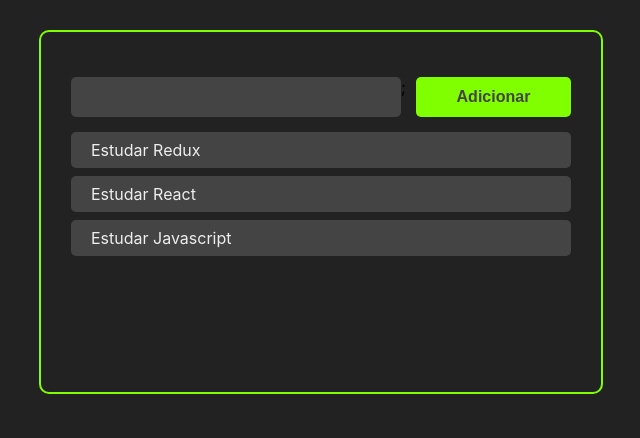
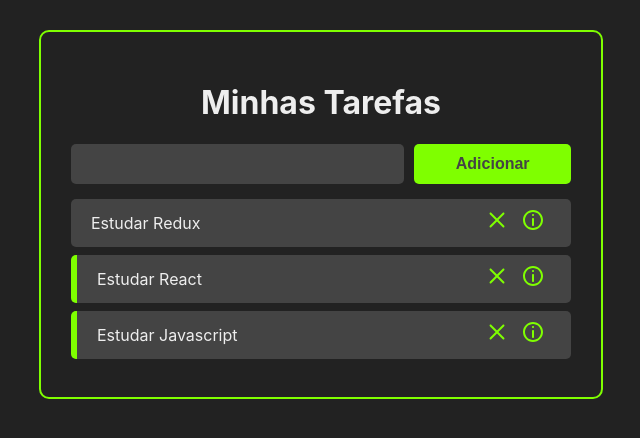
Before and after one commit to Stanley-Felix-Bergamo/Minhas_Tarefas, a React (Create React App) app: page / in a window 1280 px wide. Shown: the top 438 px of the page, without its empty margins (319-959 px from the left). Built offline with nearby package versions, Linux system fonts and the light colour scheme.

Commit message:
add Router

```diff
--- a/package.json
+++ b/package.json
@@ -8,7 +8,10 @@
     "@testing-library/user-event": "^13.5.0",
     "react": "^18.2.0",
     "react-dom": "^18.2.0",
+    "react-icons": "^4.8.0",
+    "react-router-dom": "^6.11.1",
     "react-scripts": "5.0.1",
+    "uuid": "^9.0.0",
     "web-vitals": "^2.1.4"
   },
   "scripts": {
--- a/src/App.jsx
+++ b/src/App.jsx
@@ -1,7 +1,13 @@
 import React, { useState } from "react";
-import "./App.css";
+import { v4 as uuidv4 } from "uuid";
+import { BrowserRouter, Routes, Route, Router, Switch } from "react-router-dom";
+
 import Tasks from "./components/Task/Tasks";
 import AddTask from "./components/Task/addTask";
+import Header from "./components/Header/Header";
+import TaskDetails from "./components/Task/TaskDetails";
+
+import "./App.css";
 
 const App = () => {
   const [tasks, setTesks] = useState([
@@ -23,13 +29,55 @@
     },
   ]);
 
+  const handleTaskClick = (taskId) => {
+    const newTasks = tasks.map((task) => {
+      if (task.id === taskId) return { ...task, completed: !task.completed }
+      return task
+    });
+    setTesks(newTasks);
+  }
+
+  const handleTaskDeletion = (taskId) => {
+    const newTasks = tasks.filter((task) => task.id !== taskId);
+    setTesks(newTasks);
+  }
+
+
+  const handleTaskAddition = (taskTitle) => {
+    const newTasks = [
+      ...tasks,
+      {
+        id: uuidv4(),
+        title: taskTitle,
+        completed: false,
+      },
+    ];
+    setTesks(newTasks);
+  };
+
   return (
-    <>
+    <BrowserRouter>
       <div className="container">
-        <AddTask />
-        <Tasks tasks={tasks} />
+        <Header />
+
+        <Routes>
+          <Route exact path="/"
+            element={<AddTask handleTaskAddition={handleTaskAddition} />} />
+        </Routes>
+
+        <Routes>
+          <Route exact path="/"
+            element={<Tasks
+              tasks={tasks}
+              handleTaskClick={handleTaskClick}
+              handleTaskDeletion={handleTaskDeletion} />} />
+        </Routes>
+
+
+
+
       </div>
-    </>
+    </BrowserRouter >
   );
 };
 
--- /dev/null
+++ b/src/components/Header/Header.css
@@ -0,0 +1,4 @@
+.texto {
+    color:#eee;
+    text-align: center;
+}
--- /dev/null
+++ b/src/components/Header/Header.jsx
@@ -0,0 +1,6 @@
+import React from "react";
+import './Header.css'
+
+const Header = () => (<h1 className="texto">Minhas Tarefas</h1>)
+
+export default Header;
--- a/src/components/Task/AddTask.css
+++ b/src/components/Task/AddTask.css
@@ -14,3 +14,8 @@
     color:#eee;
     font-size: 16px;
 }
+
+.add-task-button-container{
+    margin-left: 10px;
+    flex: 1;
+}
--- a/src/components/Task/Task.css
+++ b/src/components/Task/Task.css
@@ -1,16 +1,21 @@
-.task-container{
+.task-container {
   background-color: #444;
   margin: 8px 0;
   padding: 8px 20px;
   display: flex;
   border-radius: 5px;
   justify-content: space-between;
-    color:#eee;
+  color: #eee;
   align-items: center;
+}
+.task-title {
   cursor: pointer;
 }
 
-.add-task-button-container{
-    margin-left: 10px;
-    flex: 1;
+.remove-task-button ,.see-task-details-button{
+  background-color: #444;
+  border: none;
+  font-size: 24px;
+  color: chartreuse;
+  cursor: pointer;
 }
--- a/src/components/Task/Task.jsx
+++ b/src/components/Task/Task.jsx
@@ -1,8 +1,26 @@
+import { CgClose, CgInfo } from 'react-icons/cg';
 import React from "react";
 import './Task.css'
 
-const Task = ({ task }) => {
-    return <div className="task-container">{task.title}</div>
+const Task = ({ task, handleTaskClick, handleTaskDeletion }) => {
+    return (
+        <div className="task-container"
+            style={task.completed ? { borderLeft: '6px solid chartreuse' } : {}}>
+            <div className="task-title" onClick={() => handleTaskClick(task.id)}>
+                {task.title}
+            </div>
+
+            <div className="buttons-container">
+                <button className="remove-task-button"
+                    onClick={() => handleTaskDeletion(task.id)}>
+                    <CgClose />
+                </button>
+                <button className="see-task-details-button">
+                    <CgInfo />
+                </button>
+            </div>
+        </div>
+    );
 };
 
 export default Task;
--- /dev/null
+++ b/src/components/Task/TaskDetails.jsx
@@ -0,0 +1,23 @@
+import React from "react";
+import Button from "../Botao/Button";
+
+const TaskDetails = () => {
+    return (
+        <>
+            <div className="back-button-container">
+                <Button>Voltar</Button>
+            </div>
+            <div className="task-details-container">
+                <p></p>
+                <p>
+                    Lorem ipsum dolor sit amet consectetur adipisicing elit. Deserunt
+                    debitis illum facilis, dicta non corporis perspiciatis voluptates,
+                    saepe itaque labore mollitia. Obcaecati nesciunt odit aut et laborum
+                    velit nemo maxime?
+                </p>
+            </div>
+        </>
+    );
+};
+
+export default TaskDetails;
--- a/src/components/Task/Tasks.jsx
+++ b/src/components/Task/Tasks.jsx
@@ -1,10 +1,12 @@
 import React from "react";
 import Task from "./Task";
-const Tasks = ({ tasks }) => {
+const Tasks = ({ tasks, handleTaskClick, handleTaskDeletion }) => {
     return (
         <>
             {tasks.map((task) => (
-                <Task task={task} />
+                <Task task={task}
+                    handleTaskClick={handleTaskClick}
+                    handleTaskDeletion={handleTaskDeletion} />
             ))}
         </>
     )
--- a/src/components/Task/addTask.jsx
+++ b/src/components/Task/addTask.jsx
@@ -1,13 +1,28 @@
-import React from "react";
+import React, { useState } from "react";
 import './AddTask.css'
 import Button from "../Botao/Button";
 
-const AddTask = () => {
+const AddTask = ({ handleTaskAddition }) => {
+    const [inputDate, setInputData] = useState('');
+
+    const handleInputChange = (e) =>
+        setInputData(e.target.value);
+
+    const handleAddTaskClick = () => {
+        handleTaskAddition(inputDate);
+        setInputData('');
+    };
+
     return (
         <div className="add-task-container">
-            <input className="add-task-input" type="text" />;
+            <input
+                className="add-task-input"
+                type="text"
+                onChange={handleInputChange}
+                value={inputDate} />
+
             <div className="add-task-button-container">
-                <Button>Adicionar</Button>
+                <Button onClick={handleAddTaskClick}>Adicionar</Button>
             </div>
         </div>
     )
```
Also changed, not shown: 1 other file (tests, documents, lock files or other folders). Lines whose indentation alone changed are shown as unchanged.
